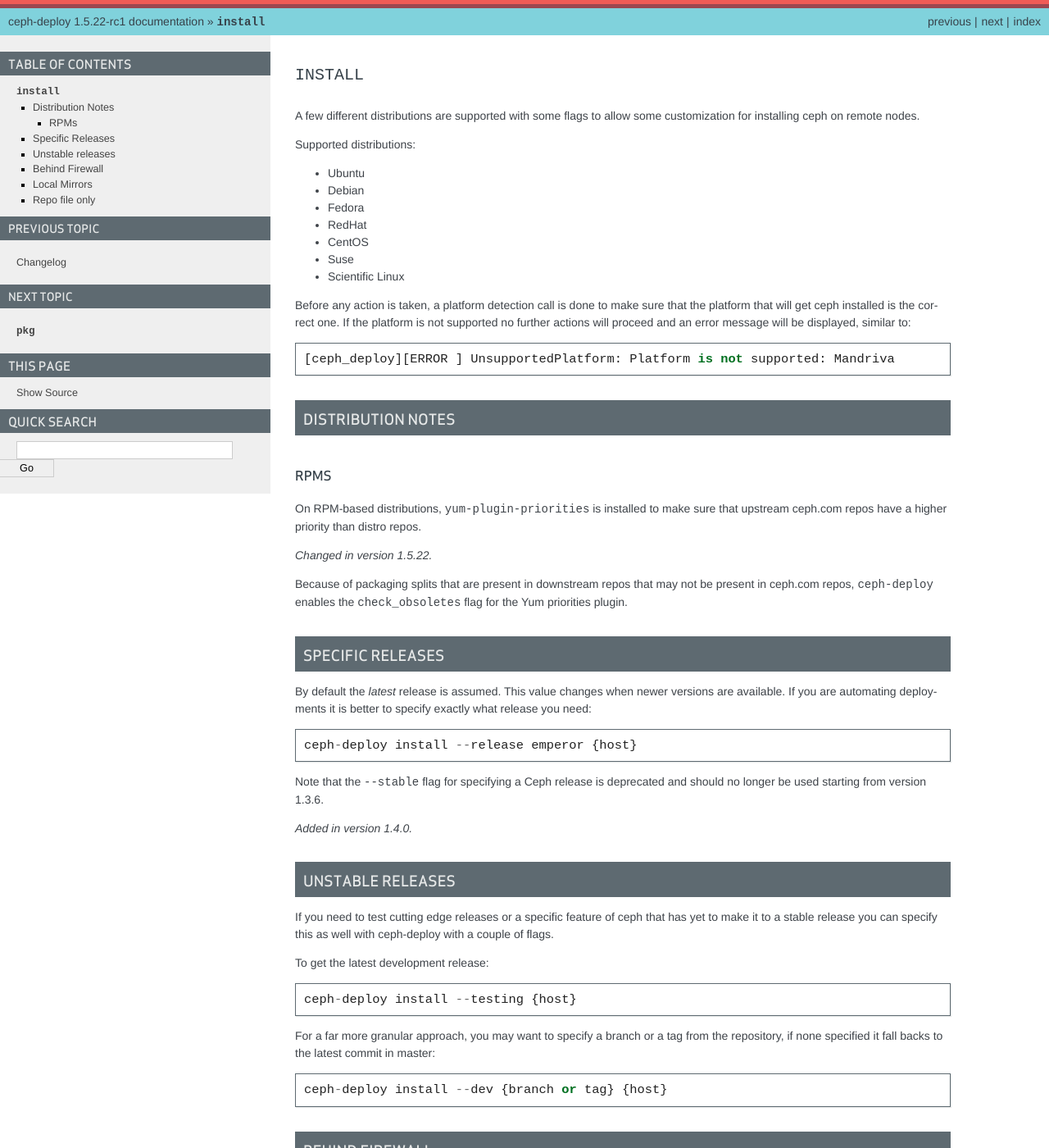
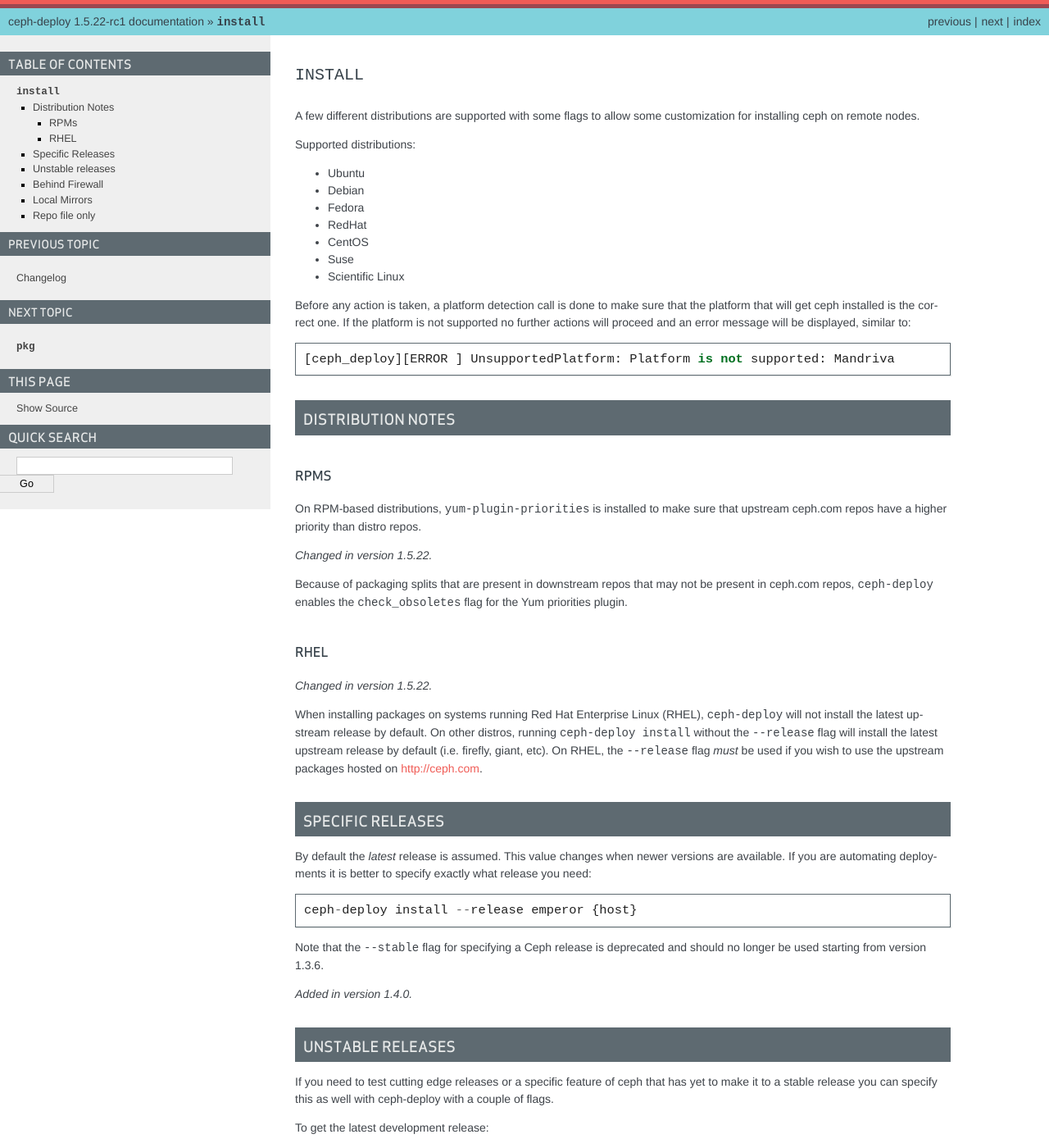
Before and after one commit to ceph/ceph-deploy, a Sphinx documentation site: the page built from docs/source/install.rst, in a window 1280 px wide and 1400 px high. Shown: the whole window at 82% size. Built offline with Sphinx 7.4.7, drawn with Linux system fonts in a browser that asks for light colours.

Commit message:
doc: add description of new --install behavior on RHEL
Signed-off-by: Travis Rhoden <trhoden@redhat.com>

```diff
--- a/docs/source/install.rst
+++ b/docs/source/install.rst
@@ -44,6 +44,16 @@
 Because of packaging splits that are present in downstream repos that may not
 be present in ceph.com repos, ``ceph-deploy`` enables the ``check_obsoletes``
 flag for the Yum priorities plugin.
+
+RHEL
+^^^^
+.. versionchanged:: 1.5.22
+When installing packages on systems running Red Hat Enterprise Linux (RHEL),
+``ceph-deploy`` will not install the latest upstream release by default. On other
+distros, running ``ceph-deploy install`` without the ``--release`` flag will
+install the latest upstream release by default (i.e. firefly, giant, etc). On
+RHEL, the ``--release`` flag *must* be used if you wish to use the upstream
+packages hosted on http://ceph.com.
 
 Specific Releases
 -----------------
```
